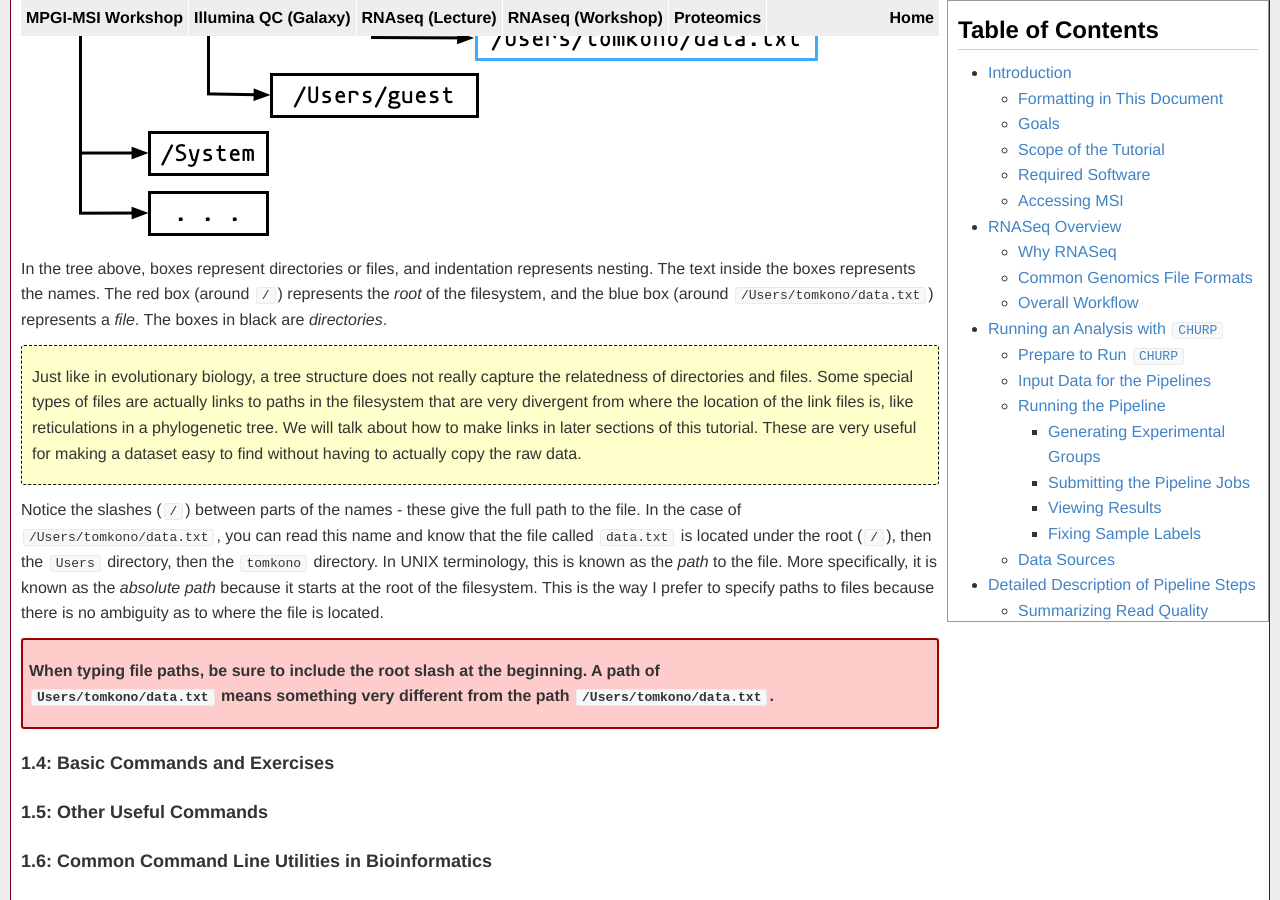
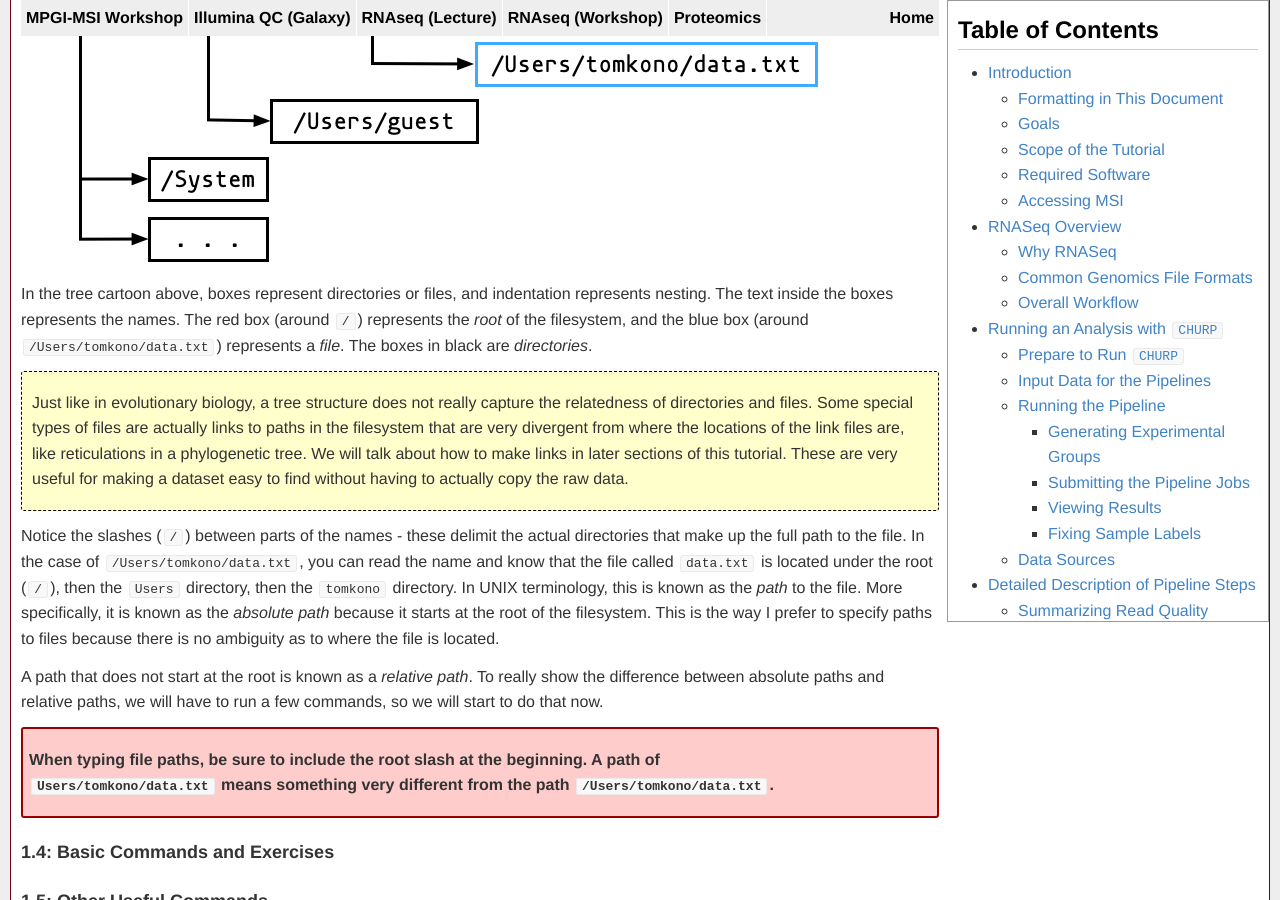
Before and after one commit to msi-ris/Tutorials, a Jekyll site: the page built from rnaseq_cmd_beta.md, in a window 1280 px wide and 900 px high, scrolled down 4277 px. Built offline with Jekyll 4.4.1, drawn with Linux system fonts in a browser that asks for light colours; some of the changed text lies outside the part shown.

Commit message:
Update RNAseq beta

```diff
--- a/rnaseq_cmd_beta.md
+++ b/rnaseq_cmd_beta.md
@@ -203,8 +203,10 @@ For the other methods, follow these instructions:
    <div class="warn" markdown="1">
 
    Repeated rejections of your password could indicate a problem with your UMN
-   account. Please contact the MSI help desk at <help@msi.umn.edu> if you cannot
-   get our servers to accept your user name and password.
+   account. Please contact the UMN Office of Information Technology at
+   <help@umn.edu> for assistance. If your account is fully activiated and you
+   still cannot log in to MSI systems, please contact the MSI help desk at
+   <help@msi.umn.edu>.
 
    </div>
 
@@ -233,7 +235,7 @@ called "folders," so you can think of these as interchangeable terms.
 
 ![Directories]({{ "/graphics/rnaseq_cmd/Directories.png" | prepend: site.baseurl }})
 
-In the tree above, boxes represent directories or files, and indentation
+In the tree cartoon above, boxes represent directories or files, and indentation
 represents nesting. The text inside the boxes represents the names. The red
 box (around `/`) represents the *root* of the filesystem, and the blue box
 (around `/Users/tomkono/data.txt`) represents a *file*. The boxes in black
@@ -244,21 +246,25 @@ are *directories*.
 Just like in evolutionary biology, a tree structure does not really capture
 the relatedness of directories and files. Some special types of files are
 actually links to paths in the filesystem that are very divergent from where the
-location of the link files is, like reticulations in a phylogenetic tree. We
+locations of the link files are, like reticulations in a phylogenetic tree. We
 will talk about how to make links in later sections of this tutorial. These are
 very useful for making a dataset easy to find without having to actually copy
 the raw data.
 
 </div>
 
-Notice the slashes (`/`) between parts of the names - these give the full path
-to the file. In the case of `/Users/tomkono/data.txt`, you can read this name
-and know that the file called `data.txt` is located under the root (`/`), then
-the `Users` directory, then the `tomkono` directory. In UNIX terminology, this
-is known as the *path* to the file. More specifically, it is known as the
-*absolute path* because it starts at the root of the filesystem. This is the
-way I prefer to specify paths to files because there is no ambiguity as to where
-the file is located.
+Notice the slashes (`/`) between parts of the names - these delimit the actual
+directories that make up the full path to the file. In the case of
+`/Users/tomkono/data.txt`, you can read the name and know that the file called
+`data.txt` is located under the root (`/`), then the `Users` directory, then
+the `tomkono` directory. In UNIX terminology, this is known as the *path* to
+the file. More specifically, it is known as the *absolute path* because it
+starts at the root of the filesystem. This is the way I prefer to specify paths
+to files because there is no ambiguity as to where the file is located.
+
+A path that does not start at the root is known as a *relative path*. To really
+show the difference between absolute paths and relative paths, we will have to
+run a few commands, so we will start to do that now.
 
 <div class="warn" markdown="1">
 
@@ -269,6 +275,7 @@ path of `Users/tomkono/data.txt` means something very different from the path
 </div>
 
 ### <a name="1.3"></a> 1.4: Basic Commands and Exercises
+
 
 ### <a name="1.4"></a> 1.5: Other Useful Commands
 
```
Also changed, not shown: other parts of rnaseq_cmd_beta.md (+1 -1 lines).
